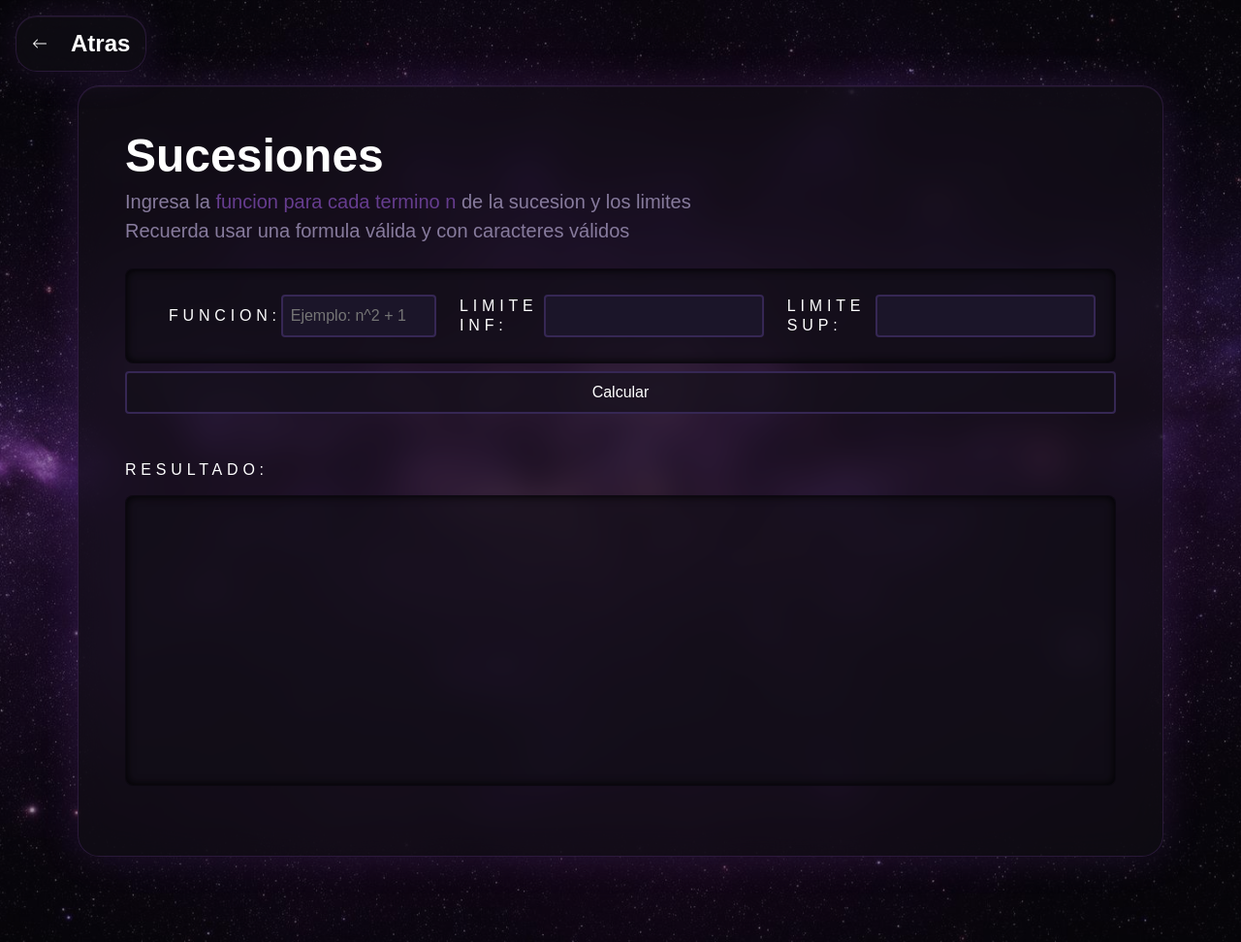
After one commit to gonrfernando/Proyecto, a Flask app: page /Sucesiones in a window 1280 px wide. The commit adds this page. Shown: the whole page at 97% size. Run offline with Flask 3, Linux system fonts and the light colour scheme.

Commit message:
Sucesiones module done

```diff
--- a/app.py
+++ b/app.py
@@ -14,11 +14,9 @@ def home():
 def presentacion():
     return(render_template('presentacion.html'))
 
-
 @app.route("/Tablas") #Mostramos tablas.html cuando el link es "/Tablas"
 def tablas():
     return(render_template('tablas.html'))
-
 
 @app.route('/resultado') #Mostramos resultado.html cuando el link es "/resultado". Esta ruta se llama desde el main.js despues de hacer la tabla de verdad, para mostrarla
 def resultado():
@@ -33,7 +31,6 @@ def resultado():
 
     #Manda a mostrar el resultado.html y le pasa los encabezados y la tabla como variables al html
     return(render_template('resultado.html', encabezados=encabezados, tabla=tabla, metodo=metodo, renglones_criticos=renglones_criticos, renglones_falla=renglones_falla, argumento_valido=argumento_valido))
-
 
 @app.route('/renglon-critico', methods=['POST']) #se manda a llamar desde main.js cuando se usa el boton de renglon critico
 def renglon_critico():
@@ -117,6 +114,27 @@ def realizar_operacion():
 
     return jsonify({"resultado": list(resultado)}) #Enviamos el resultado a la interfaz grafica
 
+@app.route("/Sucesiones")
+def sucesiones():
+    return render_template("sucesiones.html")
+
+@app.route("/calcular_sucesion", methods=["POST"])
+def calcular_sucesion():
+    data = request.get_json()
+    funcion = data.get("funcion")
+    limite_inf = int(data.get("limite_inf"))
+    limite_sup = int(data.get("limite_sup"))
+    print("Funcion:", funcion)
+    print("Limite inferior:", limite_inf)
+    print("Limite superior:", limite_sup)
+
+    resultados = []
+    for n in range(limite_inf, limite_sup + 1):
+        resultado = eval(funcion.replace("n", str(n)))
+        resultados.append(resultado)
+    print("Resultados de la sucesión:", resultados)
+
+    return jsonify({"resultados": resultados})
 
 def generar_tabla_verdad(arreglo_hipotesis, conclusion, metodo):
     implicacion_general = ""
--- /dev/null
+++ b/static/js/sucesiones.js
@@ -0,0 +1,40 @@
+document.addEventListener('DOMContentLoaded', function() {
+
+    const funcionInput = document.getElementById('funcion');
+    const limiteSupInput = document.getElementById('limite-sup');
+    const limiteInfInput = document.getElementById('limite-inf');
+    const calcularBtn = document.getElementById('calcular-sucesion');
+    const resultado = document.getElementById('resultado-sucesion');
+
+    calcularBtn.addEventListener('click', function() {
+        const funcion = funcionInput.value;
+        const limiteSup = parseInt(limiteSupInput.value);
+        const limiteInf = parseInt(limiteInfInput.value);
+        if (isNaN(limiteSup) || isNaN(limiteInf)) {
+            alert('Por favor, ingresa límites válidos.');
+            return;
+        }
+        fetch('/calcular_sucesion', {
+            method: 'POST',
+            headers: {
+                'Content-Type': 'application/json'
+            },
+            body: JSON.stringify({
+                funcion: funcion,
+                limite_sup: limiteSup,
+                limite_inf: limiteInf
+            })
+        })
+        .then(response => response.json())
+        .then(data => {
+            resultado.innerHTML = ''; // Limpiar resultados anteriores
+            resultado.innerHTML = data.resultados
+                .map((valor, index) => `<p>n=${limiteInf + index}: ${valor}</p>`)
+                .join('');
+        })
+        .catch(error => {
+            console.error('Error:', error);
+            alert('Ocurrió un error al calcular la sucesión. Verifica la función y los límites ingresados.');
+        });
+    });
+});
--- a/templates/base.html
+++ b/templates/base.html
@@ -9,6 +9,8 @@
     <link rel="stylesheet", href="{{url_for('static', filename='css/style.css')}}">
     <script src="{{ url_for('static', filename='js/main.js') }}"></script>
     <script src="{{ url_for('static', filename='js/conjuntos.js') }}"></script>
+    {% block scripts %}
+    {% endblock scripts %}
     <link href="https://cdn.jsdelivr.net/npm/bootstrap@5.3.8/dist/css/bootstrap.min.css" rel="stylesheet" integrity="sha384-sRIl4kxILFvY47J16cr9ZwB07vP4J8+LH7qKQnuqkuIAvNWLzeN8tE5YBujZqJLB" crossorigin="anonymous">
     <script src="https://cdn.jsdelivr.net/npm/bootstrap@5.3.8/dist/js/bootstrap.bundle.min.js" integrity="sha384-FKyoEForCGlyvwx9Hj09JcYn3nv7wiPVlz7YYwJrWVcXK/BmnVDxM+D2scQbITxI" crossorigin="anonymous"></script>
 </head>
--- /dev/null
+++ b/templates/sucesiones.html
@@ -0,0 +1,49 @@
+{% extends "base.html" %}
+
+{% block scripts %}
+    <script src="{{ url_for('static', filename='js/sucesiones.js') }}"></script>
+{% endblock scripts %}
+
+{% block content %}
+<!--Divs para centrar todo-->
+<div class="center-frame d-flex flex-row w-100">
+    <div class="d-flex flex-wrap w-100 flex-column align-content-center justify-content-center">
+        <!-- cuadro de la izq -->
+        <div class="d-flex flex-column crystal-panel w-100">
+            <div class="h-100 d-flex flex-column pb-4">
+                <!--seccion para agregar hipotesis-->
+                <h1 style="font-size: 3rem; line-height:1; font-weight:700;">Sucesiones</h1>
+                <p class="color-muted fs-5">Ingresa la<span class="color-primary"> funcion para cada termino n </span>de la sucesion y los limites<br> Recuerda usar una formula válida y con caracteres válidos</p>
+                <div class="h-container h-25 d-flex flex-column overflow-auto w-100 mt-2 gap-1">
+                    <div class="d-flex flex-row w-100 align-items-center justify-content-start">
+                        <h3 class="ms-4 sub mt-2">Funcion:</h3>
+                        <input class="h-auto w-25" id="funcion" type="text" placeholder="Ejemplo: n^2 + 1">
+                        <h3 class="ms-4 sub mt-2">Limite inf:</h3>
+                        <input class="h-auto w-auto" id="limite-inf" type="text">
+                        <h3 class="ms-4 sub mt-2">Limite sup:</h3>
+                        <input class="h-auto w-auto" id="limite-sup" type="text">
+                    </div>
+                </div>
+                <button class="btn-highlight p-2 mt-2 hover-primary" id="calcular-sucesion">Calcular</button>
+                <h3 class="mt-5 sub w-auto">Resultado: </h3>
+                <div class="h-container h-75 d-flex flex-column overflow-auto w-100 mt-2 gap-1" id="resultado-sucesion" style="min-height: 300px;">
+
+                </div>
+            </div>
+        </div>
+    </div>
+</div>
+
+<!-- Boton para ir para atras-->
+<a class="crystal-panel hover-primary p-3 m-3 position-absolute top-0" href="/">
+    <div class="d-flex flex-row">
+        <div class="d-flex align-items-center justify-content-center me-4">
+            <svg xmlns="http://www.w3.org/2000/svg" width="16" height="16" fill="currentColor" class="bi bi-arrow-left" viewBox="0 0 16 16"> <path fill-rule="evenodd" d="M15 8a.5.5 0 0 0-.5-.5H2.707l3.147-3.146a.5.5 0 1 0-.708-.708l-4 4a.5.5 0 0 0 0 .708l4 4a.5.5 0 0 0 .708-.708L2.707 8.5H14.5A.5.5 0 0 0 15 8"/></svg>
+        </div>
+        <div class=" justify-content-center align-items-center text-center">
+            <h1 class="fs-4 lh-1 fw-bold p-0 m-0">Atras</h1>
+        </div>
+    </div>
+</a>
+
+{% endblock content %}
```
Also changed, not shown: templates/home.html (+5 -5 lines).
